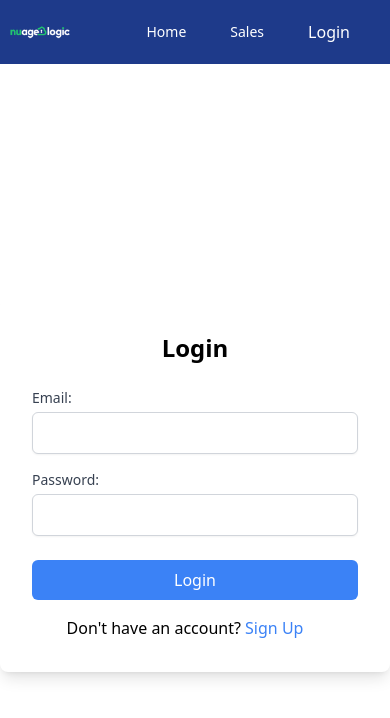
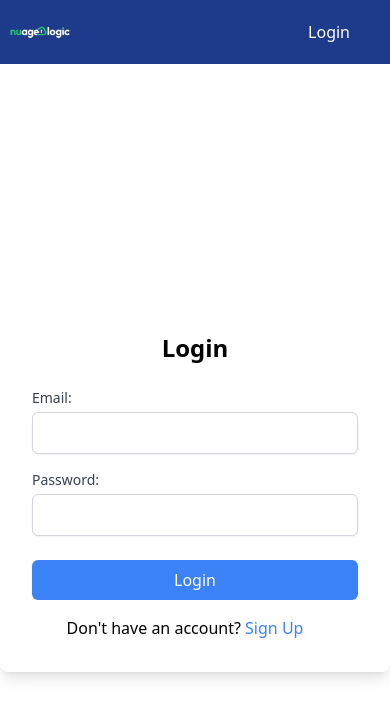
Before and after one commit to harshitpanwar/Nuage-Logic-Dashboard, a React (Vite) app in the folder client/: page /login in a window 390 px wide. Shown: the top 718 px of the page. Built offline with nearby package versions, Linux system fonts and the light colour scheme; no server answers.

Commit message:
make header links hidden in mobile view

```diff
--- a/client/src/components/Header/Header.jsx
+++ b/client/src/components/Header/Header.jsx
@@ -53,7 +53,7 @@ const Header = () => {
             <div className='flex flex-col justify-center'>
               <img className='h-8 w-auto' src={HeaderImage} alt='Header' />
             </div>
-            <div className='sm:block sm:ml-6 md:ml-[100px]'>
+            <div className='hidden sm:block sm:ml-6 md:ml-[100px]'>
               <div className='flex flex-row justify-center'>
                 <Link
                   to='/settings'
```
